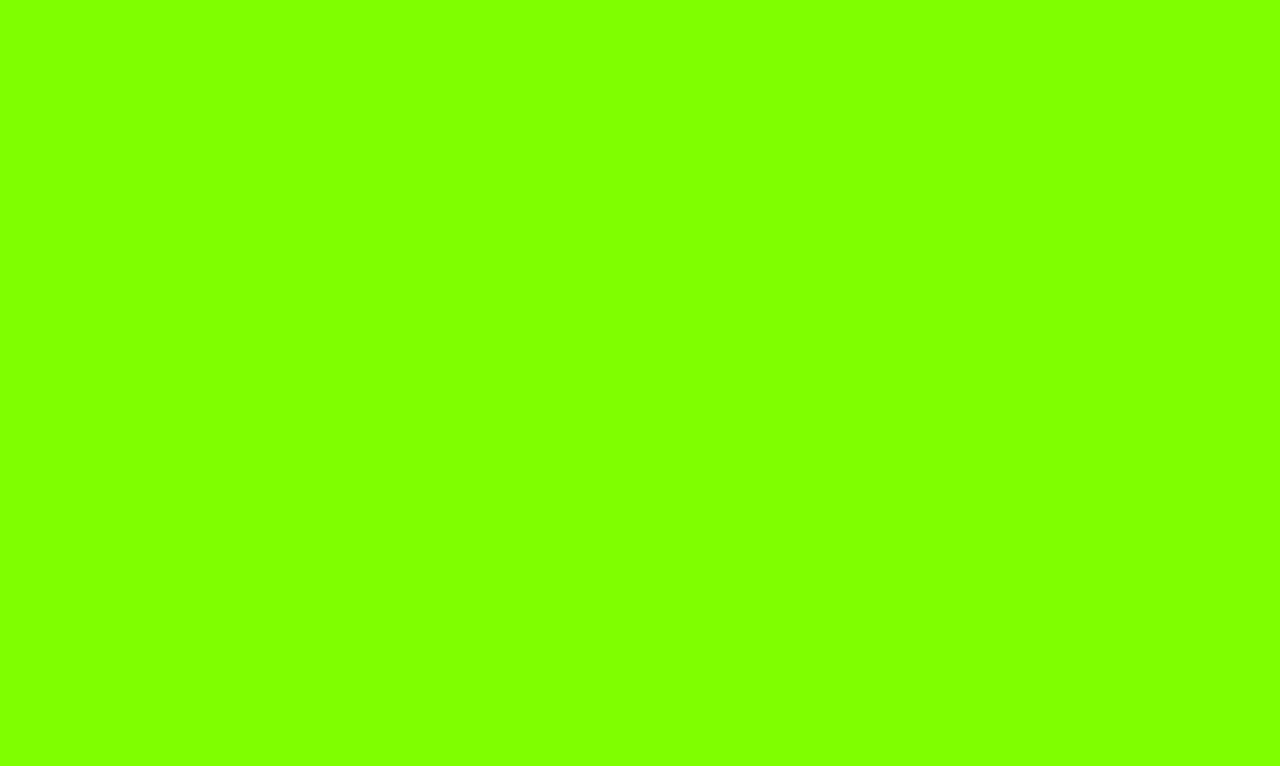
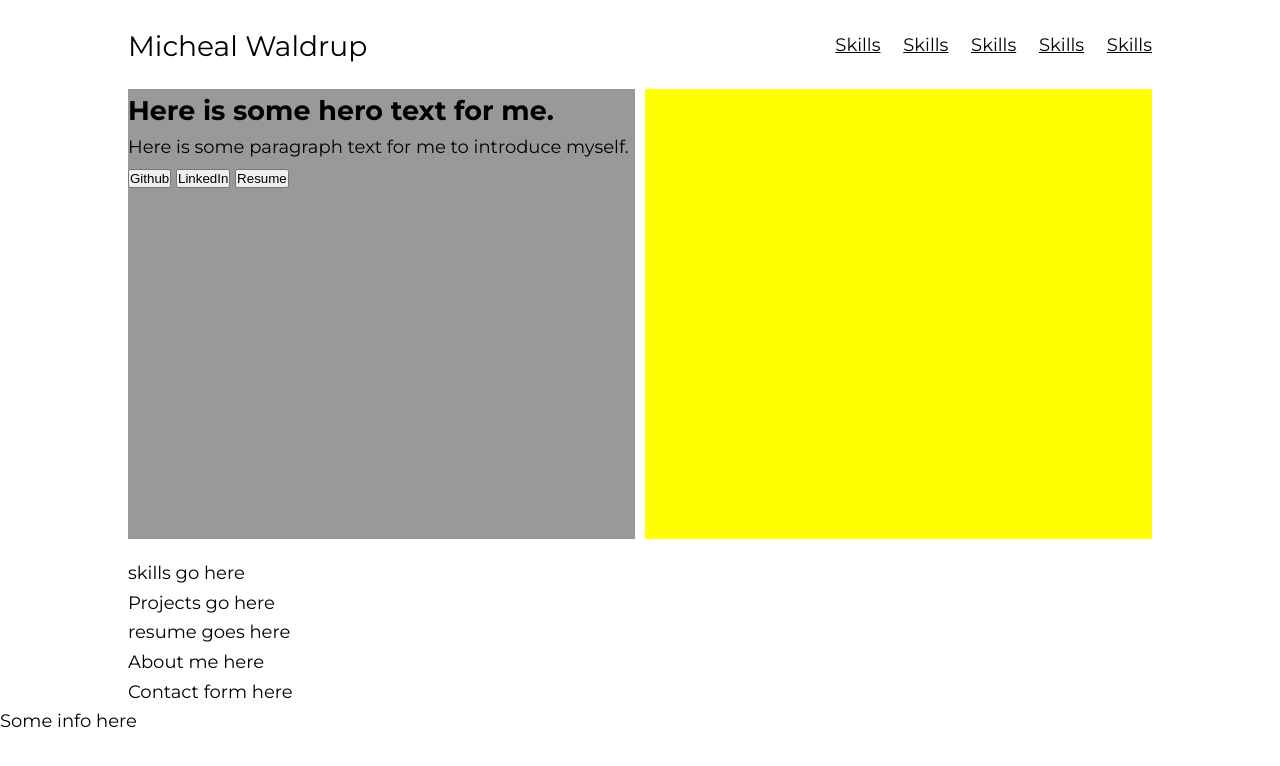
Before and after one commit to waldrupm/CT_prework, a plain HTML site: page website/index.html in a window 1280 px wide. Drawn offline with Linux system fonts and the light colour scheme.

Commit message:
Implement simple grid

```diff
--- a/website/index.html
+++ b/website/index.html
@@ -4,9 +4,53 @@
     <meta charset="UTF-8">
     <meta name="viewport" content="width=device-width, initial-scale=1.0">
     <title>Micheal Waldrup - Portfolio</title>
+    <link href="https://fonts.googleapis.com/css2?family=Montserrat:wght@400;700;900&display=swap" rel="stylesheet">
     <link rel="stylesheet" href="main.css">
 </head>
 <body>
-
+    <header>
+        <div class="container nav-container">
+            <a href="#" class="title-name">Micheal Waldrup</a>
+            <nav class="nav-links">
+                <a href="#" class="nav-link">Skills</a>
+                <a href="#" class="nav-link">Skills</a>
+                <a href="#" class="nav-link">Skills</a>
+                <a href="#" class="nav-link">Skills</a>
+                <a href="#" class="nav-link">Skills</a>
+            </nav>
+        </div>
+    </header>
+    <section class="hero">
+        <div class="container hero-container">
+            <div class="hero-left">
+                <h1 class="hero-big">Here is some hero text for me.</h1>
+                <p class="hero-lead">Here is some paragraph text for me to introduce myself.</p>
+                <div class="hero-buttons">
+                    <button class="hero-button">Github</button>
+                    <button class="hero-button">LinkedIn</button>
+                    <button class="hero-button">Resume</button>
+                </div>
+            </div>
+            <div class="hero-right"><img src="" alt=""></div>
+        </div>
+    </section>
+    <section class="skills">
+        <div class="container">
+            skills go here
+        </div>
+    </section>
+    <section class="projects">
+        <div class="container">Projects go here</div>
+    </section>
+    <section class="resume">
+        <div class="container">resume goes here</div>
+    </section>
+    <section class="about">
+        <div class="container">About me here</div>
+    </section>
+    <section class="contact">
+        <div class="container">Contact form here</div>
+    </section>
+    <footer>Some info here</footer>
 </body>
 </html>
--- a/website/main.css
+++ b/website/main.css
@@ -1,3 +1,83 @@
+/*  FILE: Micheal Waldrup Portfolio
+    05/27/20
+    https://github.com/waldrupm
+*/
+
+/* Generic reset */
+* {
+    margin: 0;
+    padding: 0;
+}
+
+/* Set up type scale, setting base size to 18px*/
+
+/*
+    h1 3.052em
+    h2 2.441em
+    h3 1.953em
+    h4 1.563em
+    h5 1.25em
+*/
+
+html {
+    font-size: 112.5%;
+}
+
 body {
-    background-color: chartreuse;
+    background-color: white;
+    font-family: 'Montserrat', sans-serif;
+    font-weight: 400;
+    line-height: 1.65;
 }
+
+header {
+    box-sizing: border-box;
+}
+
+nav.nav-links {
+    display: inline-block;
+    margin-left: auto;
+}
+
+.nav-link {
+    margin-left: 1em;
+    color: black;
+}
+
+.container {
+    max-width: 1092px;
+    width: 80%;
+    margin: 0 auto;
+}
+
+.nav-container {
+    display: flex;
+    flex-wrap: wrap;
+    align-items: center;
+    margin-top: 1.25em;
+}
+
+.title-name {
+    color: black;
+    text-decoration: none;
+    font-size: 1.563em;
+}
+
+.hero {
+    margin: 20px 0;
+}
+
+.hero-container {
+    display: grid;
+    height: 450px;
+    grid-template-columns: 1fr 1fr;
+    grid-gap: 10px;
+}
+
+.hero-left {
+    background-color: #999;
+}
+
+.hero-right {
+    background-color: #ff0;
+}
```
